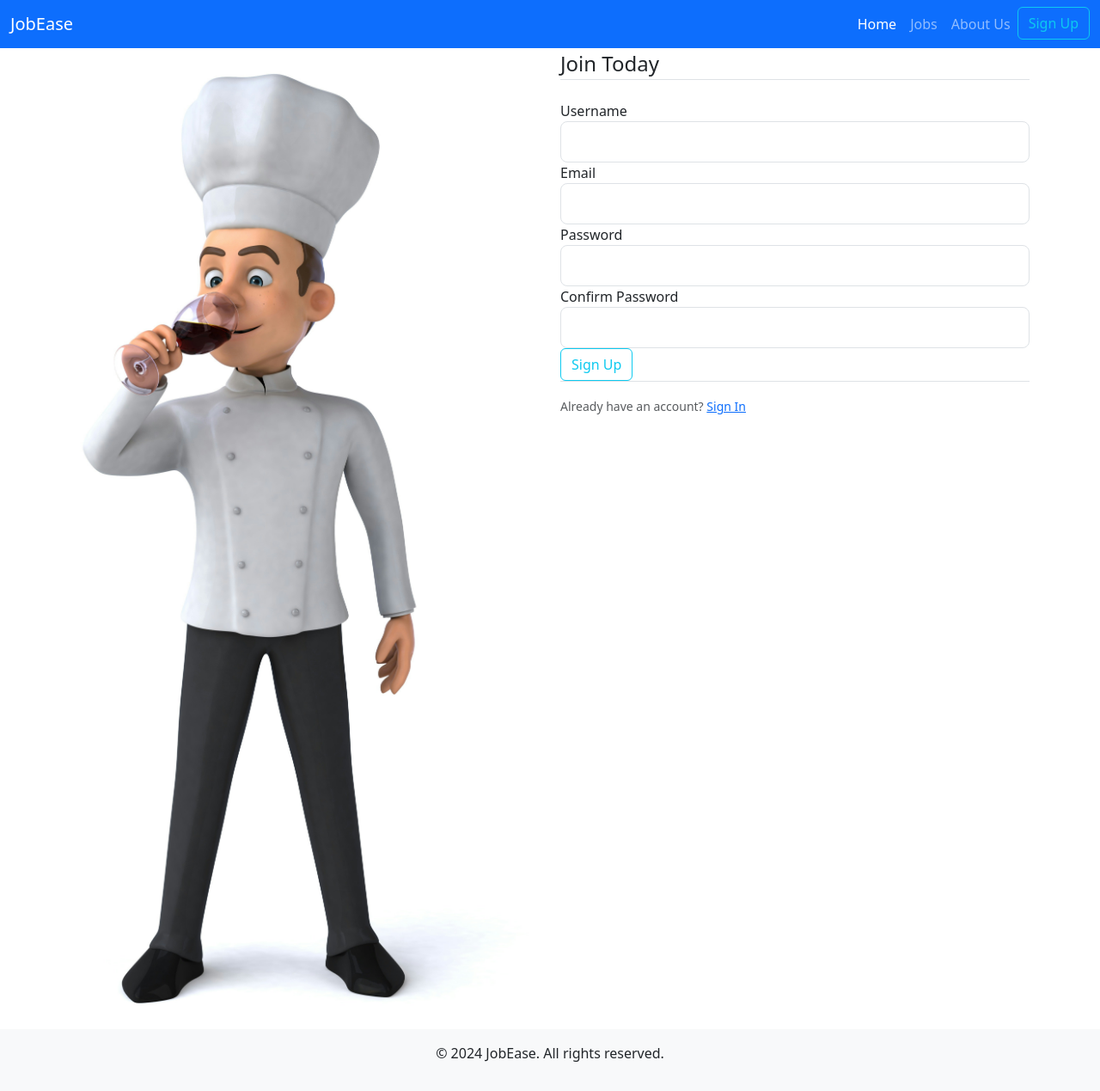
After one commit to Heavenboi/jobease-portfolio, a Flask app: page /register in a window 1280 px wide. The commit adds this page. Shown: the whole page at 86% size. Run offline with Flask 3, Linux system fonts and the light colour scheme; parts of the project's set-up code (start-up, migrations or seed data) failed here and were passed over; some libraries are stand-ins or nearby versions.

Commit message:
added static files

```diff
--- a/app.py
+++ b/app.py
@@ -1,24 +1,81 @@
-from flask import Flask, render_template
+from flask import Flask, render_template, flash, redirect, url_for
+from flask_sqlalchemy import SQLAlchemy
 from forms import RegistrationForm, LoginForm
 
+app = Flask(__name__)
+app.config['SECRET_KEY'] = '6eef104ab11c0cb779c74b3690ff613a'
+app.config['SQLALCHEMY_DATABASE_URI'] = 'sqlite:///site.db'
+db = SQLAlchemy(app)
 
-app = Flask(__name__)
+class User(db.Model):
+    id = db.Column(db.integer, primary_key=True)
+    username = db.Column(db.string(20), unique=True, nullable=False)
+    email = db.Column(db.string(120), unique=True, nullable=False)
+    image_file = db.Column(db.string(20), unique=True, default='defaut.jpeg')
+    password = db.Column(db.string(60), nullable=False)
 
-app.config['SECRET_KEY'] = '6eef104ab11c0cb779c74b3690ff613a'
+jobs = [{
+    'title': 'Frontend developer',
+    'salary': '15200/year',
+    'type': 'Full-Time',
+    'location': 'Los Vegas. USA'
+},
+{
+    'title': 'Backend developer',
+    'salary': '22200/year',
+    'type': 'Full-Time',
+    'location': 'Johannesburg, SA'
+},
+{
+
+    'title': 'Product designer',
+    'salary': '12900/year',
+    'type': 'Full-Time',
+    'location': 'Zimabawe. USA'
+},
+{
+    'title': 'Frontend developer',
+    'salary': '15200/year',
+    'type': 'Full-Time',
+    'location': 'Toronto. Canada'
+}]
 
 @app.route("/")
 def homepage():
-    return render_template('home.html')
+    return render_template('home.html', jobs=jobs)
 
-@app.route("/register")
+@app.route("/about")
+def about():
+    return render_template('about.html')
+
+@app.route("/jobs")
+def jobs_list():
+    return render_template('jobs.html', jobs=jobs)
+
+@app.route("/contact")
+def contact():
+    return render_template('contact.html')
+
+@app.route("/register", methods=['GET', 'POST'])
 def register():
     form = RegistrationForm()
-    return render_template('register.html', title = 'Register', form = 'Form')
+    if form.validate_on_submit():
+        flash(f'Account created for {form.username.data}!', 'success')
+        return redirect(url_for('jobs_list'))
+    return render_template('register.html', title='Register', form=form)
 
-@app.route("/login")
+
+@app.route("/login", methods=['GET', 'POST'])
 def login():
     form = LoginForm()
-    return render_template('login.html', title = 'Login', form = 'Form')
+    if form.validate_on_submit():
+        if form.email.data == 'wooden@gmail.com' and form.password.data == 'password':
+            flash('You have logged in', 'success')
+            return redirect(url_for('jobs_list'))
+        else:
+            flash('Log in unsuccessful. Please check username and password!', 'danger')
+    return render_template('login.html', title='Login', form=form)
+
 
 
 if __name__ == "__main__":
--- a/forms.py
+++ b/forms.py
@@ -3,18 +3,21 @@ from wtforms import StringField, PasswordField, SubmitField, BooleanField
 from wtforms.validators import DataRequired, Length, Email, EqualTo
 
 #registration form for new users
+
 class RegistrationForm(FlaskForm):
     username = StringField('Username',
                            validators=[DataRequired(), Length(min=2, max=20)])
-    email = StringField('Email', validators=[DataRequired(), Email()])
+    email = StringField('Email',
+                        validators=[DataRequired(), Email()])
     password = PasswordField('Password', validators=[DataRequired()])
-    confirm_password = PasswordField('Confirm Password', validators=[DataRequired(), EqualTo('password')])
-    SubmitField = SubmitField('Sign Up')
-
+    confirm_password = PasswordField('Confirm Password',
+                                     validators=[DataRequired(), EqualTo('password')])
+    submit = SubmitField('Sign Up')
 
 #log in form for existing users
 class LoginForm(FlaskForm):
-    email = StringField('Email', validators=[DataRequired(), Email()])
+    email = StringField('Email',
+                        validators=[DataRequired(), Email()])
     password = PasswordField('Password', validators=[DataRequired()])
     remember = BooleanField('Remember Me')
-    SubmitField = SubmitField('Login')
+    submit = SubmitField('Login')
--- /dev/null
+++ b/templates/base.html
@@ -0,0 +1,31 @@
+<!DOCTYPE html>
+<html lang="en">
+<head>
+    <meta charset="UTF-8" />
+    <meta http-equiv="X-UA-Compatible" content="IE=edge" />
+    <meta name="viewport" content="width=device-width, initial-scale=1.0" />
+    <link href="https://cdn.jsdelivr.net/npm/bootstrap@5.3.0-alpha1/dist/css/bootstrap.min.css"
+          rel="stylesheet" integrity="sha384-GLhlTQ8iRABdZLl6O3oVMWSktQOp6b7In1Zl3/Jr59b6EGGoI1aFkw7cmDA6j6gD"
+          crossorigin="anonymous">
+    <script src="https://cdn.jsdelivr.net/npm/bootstrap@5.3.0-alpha1/dist/js/bootstrap.bundle.min.js"
+            integrity="sha384-w76AqPfDkMBDXo30jS1Sgez6pr3x5MlQ1ZAGC+nuZB+EYdgRZgiwxhTBTkF7CXvN"
+            crossorigin="anonymous"></script>
+    <link rel="stylesheet" href="https://cdn.jsdelivr.net/npm/bootstrap-icons@1.17.0/font/bootstrap-icons.css">
+    <title>{% block title %}JobEase{% endblock %}</title>
+</head>
+<body>
+
+{% include 'nav.html' %}
+
+{% block content %}{% endblock %}
+
+{% include 'footer.html' %}
+
+<!-- Bootstrap JS and Popper.js (optional) -->
+<script src="https://cdn.jsdelivr.net/npm/bootstrap@5.3.2/dist/js/bootstrap.bundle.min.js"></script>
+<script src="https://code.jquery.com/jquery-3.5.1.slim.min.js"></script>
+<script src="https://cdn.jsdelivr.net/npm/@popperjs/core@2.5.2/dist/umd/popper.min.js"></script>
+<script src="https://stackpath.bootstrapcdn.com/bootstrap/4.5.2/js/bootstrap.min.js"></script>
+
+</body>
+</html>
--- /dev/null
+++ b/templates/footer.html
@@ -0,0 +1,5 @@
+<footer class="bg-light text-center text-lg-start">
+    <div class="text-center p-3">
+        <p>&copy; 2024 JobEase. All rights reserved.</p>
+    </div>
+</footer>
--- /dev/null
+++ b/templates/nav.html
@@ -0,0 +1,24 @@
+<nav class="navbar navbar-expand-lg navbar-dark bg-primary">
+    <div class="container-fluid">
+        <a class="navbar-brand" href="{{ url_for('homepage') }}">JobEase</a>
+        <button class="navbar-toggler" type="button" data-bs-toggle="collapse" data-bs-target="#navbarNav" aria-controls="navbarNav" aria-expanded="false" aria-label="Toggle navigation">
+            <span class="navbar-toggler-icon"></span>
+        </button>
+        <div class="collapse navbar-collapse justify-content-end" id="navbarNav">
+            <ul class="navbar-nav">
+                <li class="nav-item">
+                    <a class="nav-link active" aria-current="page" href="{{ url_for('homepage') }}">Home</a>
+                </li>
+                <li class="nav-item">
+                    <a class="nav-link" href="{{ url_for('jobs_list') }}">Jobs</a>
+                </li>
+                <li class="nav-item">
+                    <a class="nav-link" href="#">About Us</a>
+                </li>
+                <li class="nav-item">
+                    <a class="btn btn-outline-info" href="{{ url_for('register') }}">Sign Up</a>
+                </li>
+            </ul>
+        </div>
+    </div>
+</nav>
--- /dev/null
+++ b/templates/register.html
@@ -0,0 +1,83 @@
+{% extends 'base.html' %}
+
+{% block content %}
+    <div class="container">
+        <div class="row">
+            <div class="col-md-6">
+                <!-- Left Section with Image -->
+                <img src="{{ url_for('static', filename='img/register.jpg') }}" alt="register.jpg" class="img-fluid">
+            </div>
+            <div class="col-md-6">
+                <!-- Right Section with Registration Form -->
+                <div class="content-section">
+                    <form method="POST" action="{{ url_for('register') }}">
+                        {{ form.hidden_tag() }}
+                        <fieldset class="form-group">
+                            <legend class="border-bottom mb-4">Join Today</legend>
+                            <div class="form-group">
+                                {{ form.username.label(class="form-control-label") }}
+                                {% if form.username.errors %}
+                                    {{ form.username(class="form-control form-control-lg is-invalid") }}
+                                    <div class="invalid-feedback">
+                                        {% for error in form.username.errors %}
+                                            <span>{{ error }}</span>
+                                        {% endfor %}
+                                    </div>
+                                {% else %}
+                                    {{ form.username(class="form-control form-control-lg") }}
+                                {% endif %}
+                            </div>
+                            <div class="form-group">
+                                {{ form.email.label(class="form-control-label") }}
+                                {% if form.email.errors %}
+                                    {{ form.email(class="form-control form-control-lg is-invalid") }}
+                                    <div class="invalid-feedback">
+                                        {% for error in form.email.errors %}
+                                            <span>{{ error }}</span>
+                                        {% endfor %}
+                                    </div>
+                                {% else %}
+                                    {{ form.email(class="form-control form-control-lg") }}
+                                {% endif %}
+                            </div>
+                            <div class="form-group">
+                                {{ form.password.label(class="form-control-label") }}
+                                {% if form.password.errors %}
+                                    {{ form.password(class="form-control form-control-lg is-invalid") }}
+                                    <div class="invalid-feedback">
+                                        {% for error in form.password.errors %}
+                                            <span>{{ error }}</span>
+                                        {% endfor %}
+                                    </div>
+                                {% else %}
+                                    {{ form.password(class="form-control form-control-lg") }}
+                                {% endif %}
+                            </div>
+                            <div class="form-group">
+                                {{ form.confirm_password.label(class="form-control-label") }}
+                                {% if form.confirm_password.errors %}
+                                    {{ form.confirm_password(class="form-control form-control-lg is-invalid") }}
+                                    <div class="invalid-feedback">
+                                        {% for error in form.confirm_password.errors %}
+                                            <span>{{ error }}</span>
+                                        {% endfor %}
+                                    </div>
+                                {% else %}
+                                    {{ form.confirm_password(class="form-control form-control-lg") }}
+                                {% endif %}
+                            </div>
+                            <div class="form-group">
+                                {{ form.submit(class="btn btn-outline-info") }}
+                            </div>
+                        </fieldset>
+                    </form>
+                </div>
+                <div class="border-top pt-3">
+                    <small class="text-muted">
+                        Already have an account? <a class="ml-2" href="{{ url_for('login') }}">Sign In</a>
+                    </small>
+                </div>
+            </div>
+        </div>
+    </div>
+{% endblock %}
```
Also changed, not shown: templates/home.html (+73 -22 lines), templates/jobs.html (added, +27 -0 lines), templates/login.html (added, +66 -0 lines), static/banner.jpg (deleted), static/img/about.jpg (added), static/img/banner.jpg (added), static/img/logo.png (added), static/img/register.jpg (added).
